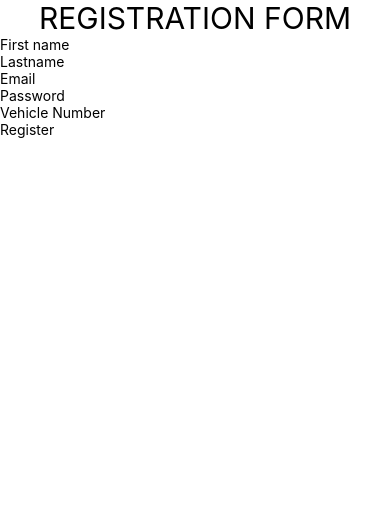
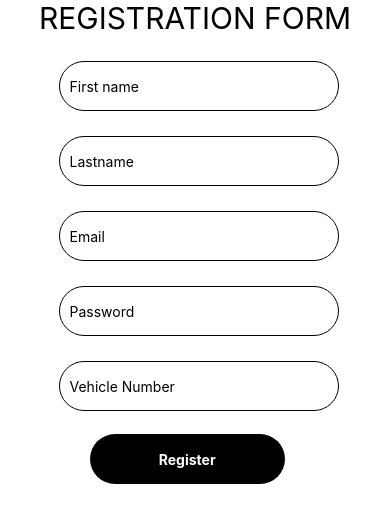
Before and after one commit to Mish880/Car-Sale-System-With-ReactNative, a React Native app: screen / in a window 390 px wide. Shown: the top 522 px of the page. Built offline with nearby package versions, Linux system fonts and the light colour scheme.

Commit message:
update Registration

```diff
--- a/screen/Signupform/signupform.jsx
+++ b/screen/Signupform/signupform.jsx
@@ -15,7 +15,7 @@ const signupform=()=>{
              <TextInput style={styles.textinput} placeholder ="Vehicle Number" keyboardType="text"/>
 
            <TouchableOpacity name="Regbutton" style={styles.Rbutton}>
-                <Text style={styles.input}>Register</Text>
+                <Text style={styles.inputtextbtn}>Register</Text>
            </TouchableOpacity>
 
         </View>
@@ -34,6 +34,45 @@ const styles = StyleSheet.create({
     fontSize:30
   },
 
+   container:{
+      marginTop:20,
+      alignItems:'center',
+      justifyContent:'center',
+   },
 
+   textinput:{
+      height: 50,
+      marginTop:25,
+      marginLeft:'15%',
+      borderRadius:30,
+      borderWidth: 1,
+      padding:10,
+      width:280
+   },
+
+   Rbutton:{
+       width:'50%',
+       marginTop:5,
+       fontSize:20,
+       backgroundColor:"black",
+       height:50,
+       alignItems:'center',
+       justifyContent:'center',
+       marginTop:'6%',
+       marginLeft:'23%',
+       borderRadius:100
+   },
+
+   inputtextbtn:{
+       color:'white',
+       textAlign:'center',
+       fontWeight:'bold',
+   },
+
+   image:{
+      width:'100%',
+      height:'100%',
+      resizeMode:'cover',
+   },
 });
 export default signupform;
```
